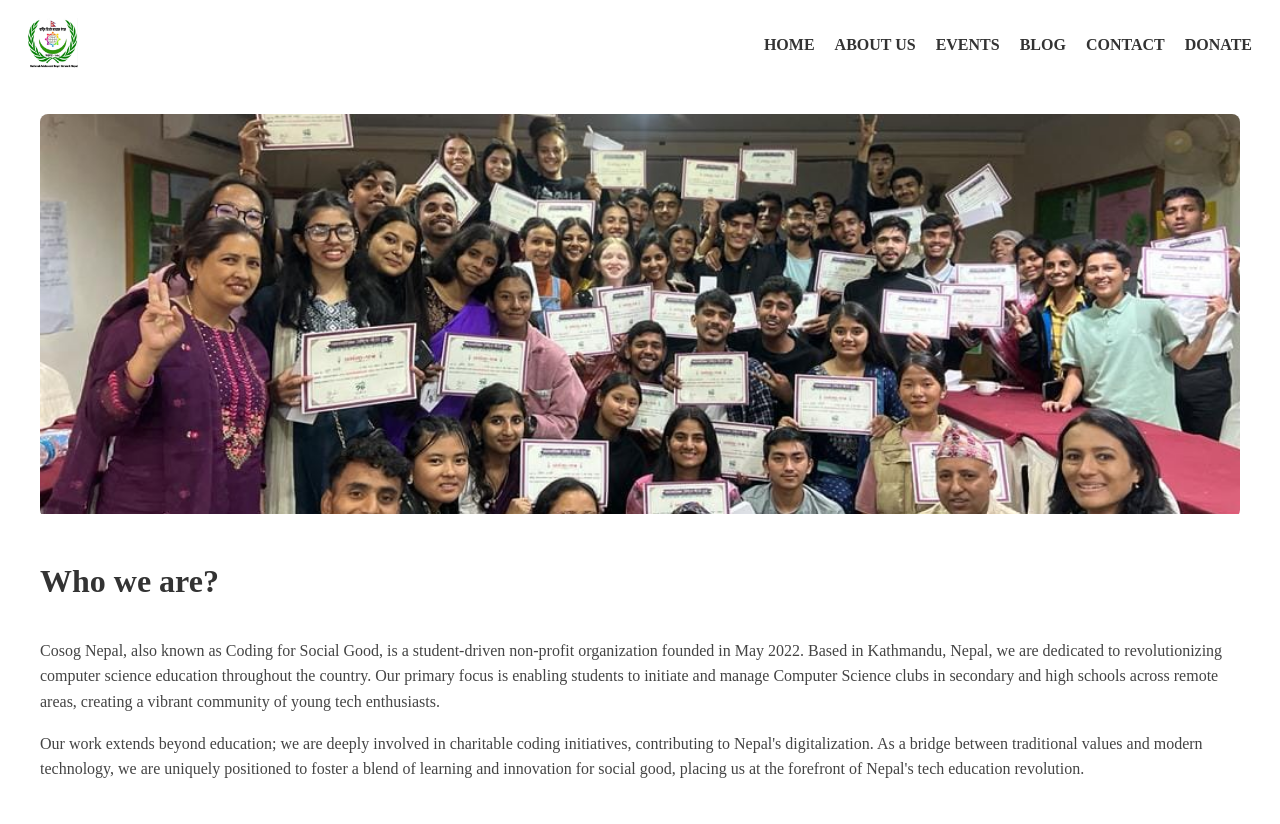
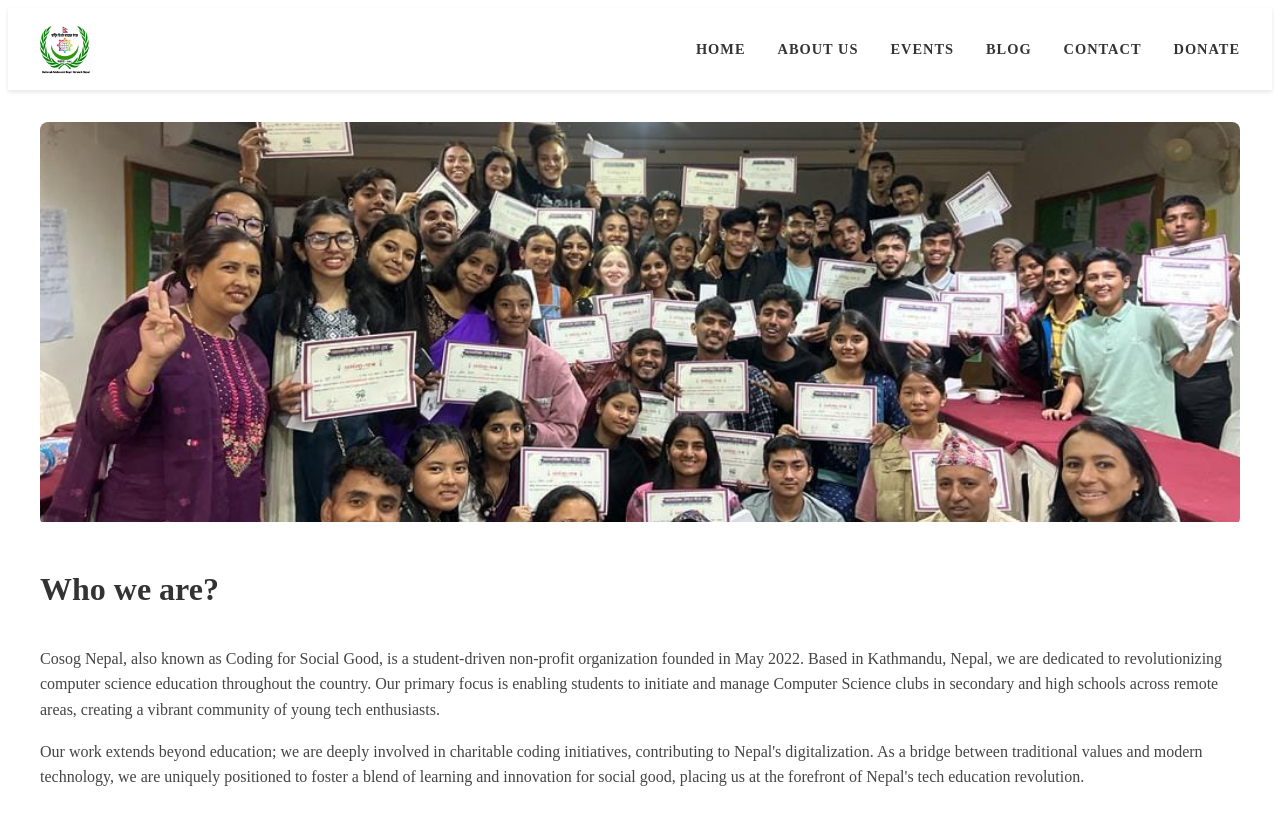
Before and after one commit to isbrandon02/NABN_Nepal, a React (Vite) app in the folder CoSoG_Nepal/: page /AboutUs in a window 1280 px wide. Shown: the top 824 px of the page. Built offline with nearby package versions, Linux system fonts and the light colour scheme.

Commit message:
improved header, removed borders

```diff
--- /dev/null
+++ b/CoSoG_Nepal/src/components/Header.css
@@ -0,0 +1,79 @@
+.header {
+    display: flex;
+    justify-content: space-between;
+    align-items: center;
+    padding: 1rem 2rem;
+    background-color: white;
+    box-shadow: 0 2px 4px rgba(0, 0, 0, 0.1);
+    position: sticky;
+    top: 0;
+    z-index: 1000;
+  }
+
+  .logo {
+    display: flex;
+    align-items: center;
+  }
+
+  .logo img {
+    max-height: 50px;
+    width: auto;
+  }
+
+  .nav-links ul {
+    display: flex;
+    list-style: none;
+    margin: 0;
+    padding: 0;
+    gap: 2rem;
+  }
+
+  .nav-links li {
+    padding: 0.5rem 0;
+  }
+
+  .nav-links a {
+    text-decoration: none;
+    color: #333;
+    font-weight: 600;
+    font-size: 0.9rem;
+    letter-spacing: 1px;
+    transition: color 0.3s ease;
+    position: relative;
+  }
+
+  .nav-links a::after {
+    content: '';
+    position: absolute;
+    width: 0;
+    height: 2px;
+    bottom: -4px;
+    left: 0;
+    background-color: #007bff;
+    transition: width 0.3s ease;
+  }
+
+  .nav-links a:hover {
+    color: #007bff;
+  }
+
+  .nav-links a:hover::after {
+    width: 100%;
+  }
+
+  @media (max-width: 768px) {
+    .header {
+      flex-direction: column;
+      padding: 1rem;
+    }
+
+    .logo {
+      margin-bottom: 1rem;
+    }
+
+    .nav-links ul {
+      flex-direction: column;
+      align-items: center;
+      gap: 1rem;
+    }
+  }
--- a/CoSoG_Nepal/src/components/Header.jsx
+++ b/CoSoG_Nepal/src/components/Header.jsx
@@ -1,5 +1,7 @@
 import logo from './logo.png'
 import { Outlet, Link } from "react-router-dom";
+import './Header.css'
+
 
 function Header() {
     return (
--- a/CoSoG_Nepal/src/pages/Home.css
+++ b/CoSoG_Nepal/src/pages/Home.css
@@ -3,8 +3,6 @@
   justify-content: space-between;
   margin: 0 20px;
   height: 700px;
-  border-top: 1px solid black;
-  border-bottom: 1px solid black;
   align-items: center;
 }
 
```
